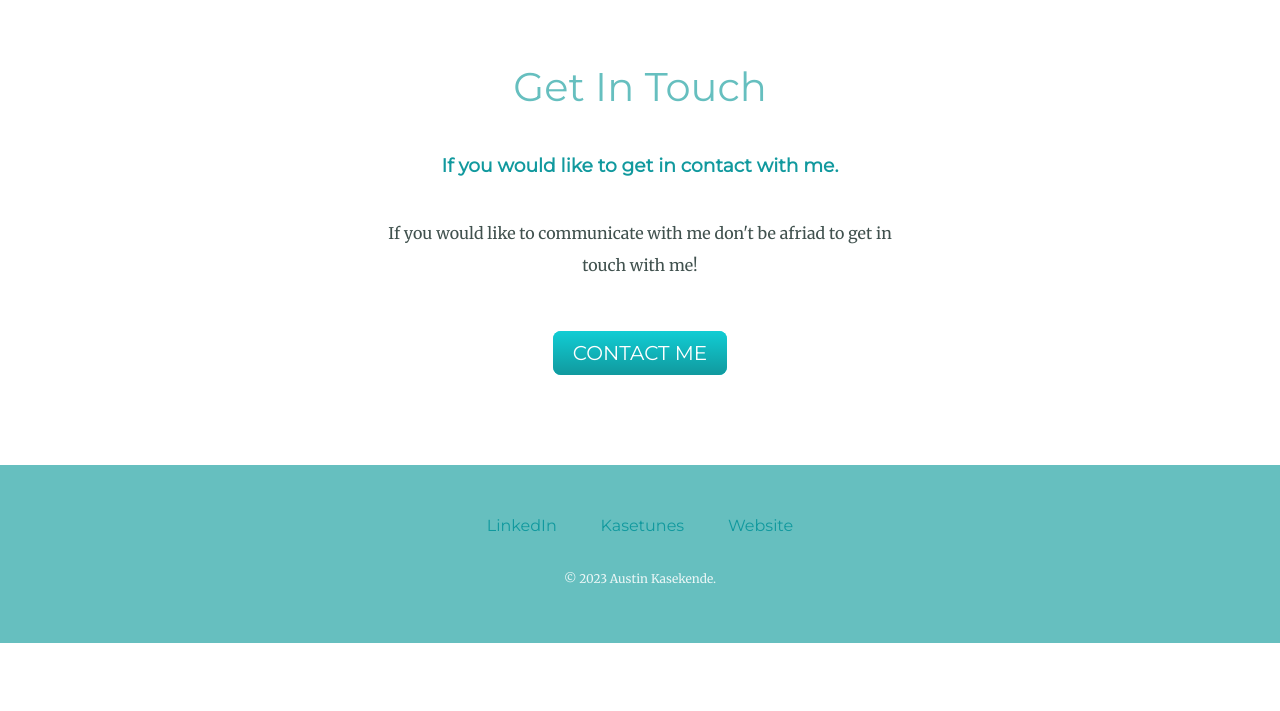
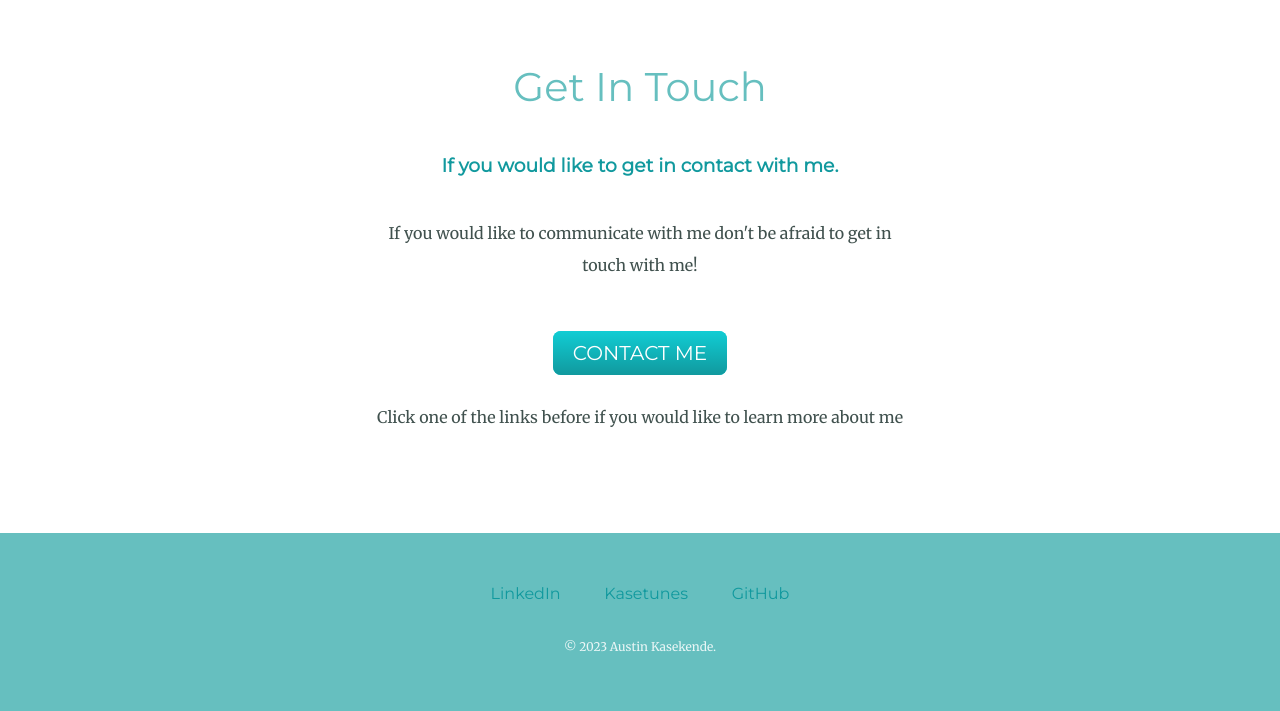
Before and after one commit to AustinBwanika/personal-website, a Python web app: template templates/index.html in a window 1280 px wide. Shown: the part 2160-2871 px from the top of the page. Before the commit the page ends 2803 px from the top, so only its background shows below. Run offline with Jinja, Linux system fonts and the light colour scheme; the template is opened without the code that fills it, so the values that code supplies are empty.

Commit message:
Editing the site to include link to Github

```diff
--- a/static/css/styles.css
+++ b/static/css/styles.css
@@ -112,6 +112,10 @@ a:hover {
   margin-left: 30px;
 }
 
+.final-message{
+  padding-top: 20px;
+}
+
 .btn {
   background: #11cdd4;
   background-image: -webkit-linear-gradient(top, #11cdd4, #11999e);
--- a/templates/index.html
+++ b/templates/index.html
@@ -14,7 +14,7 @@
     <img class="top-cloud" src="../static/images/cloud.png" alt="cloud">
     <div class="title-text">
       <h1>I'm Austin.</h1>
-      <h2>a <span class="pro">pro</span>grammer.</h2>
+      <h2>a <span class="pro"></span>programmer.</h2>
     </div>
     <img class="bottom-cloud" src="../static/images/cloud.png" alt="cloud">
     <img class="mountain" src="../static/images/mountain.png" alt="mountain-img">
@@ -48,8 +48,9 @@
     <div class="contact-me">
       <h2>Get In Touch</h2>
       <h3>If you would like to get in contact with me.</h3>
-      <p class="contact-message">If you would like to communicate with me don't be afriad to get in touch with me!</p>
-      <a class="btn" href="austinbwanika@gmail.com">CONTACT ME</a>
+      <p class="contact-message">If you would like to communicate with me don't be afraid to get in touch with me!</p>
+      <a class="btn" href="https://www.linkedin.com/in/austin-kasekende-513371255">CONTACT ME</a>
+      <p class = "final-message"> Click one of the links before if you would like to learn more about me</p>
     </div>
   </div>
 
@@ -57,7 +58,8 @@
   <div class="bottom-container">
     <a class="footer-link" href="https://www.linkedin.com/in/austin-kasekende-513371255">LinkedIn</a>
     <a class="footer-link" href="https://linktr.ee/Kasetunes">Kasetunes</a>
-    <a class="footer-link" href="">Website</a>
+    <a class="footer-link" href="https://github.com/AustinBwanika">GitHub</a>
+
     <p class="copyright">© 2023 Austin Kasekende.</p>
   </div>
 </body>
```
